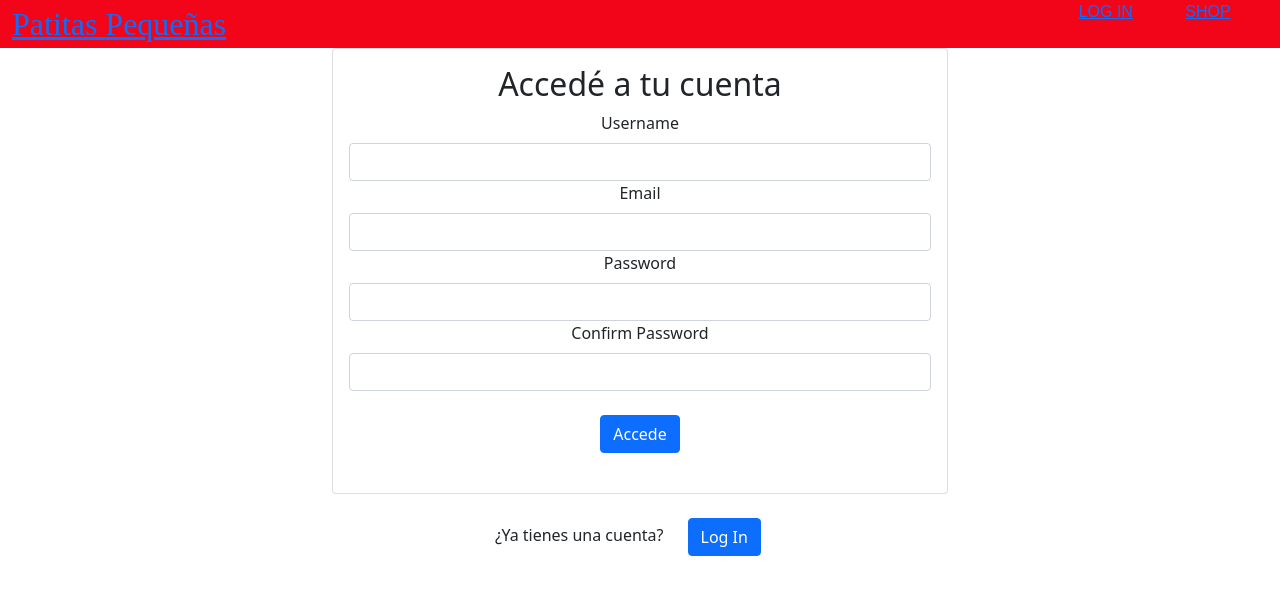
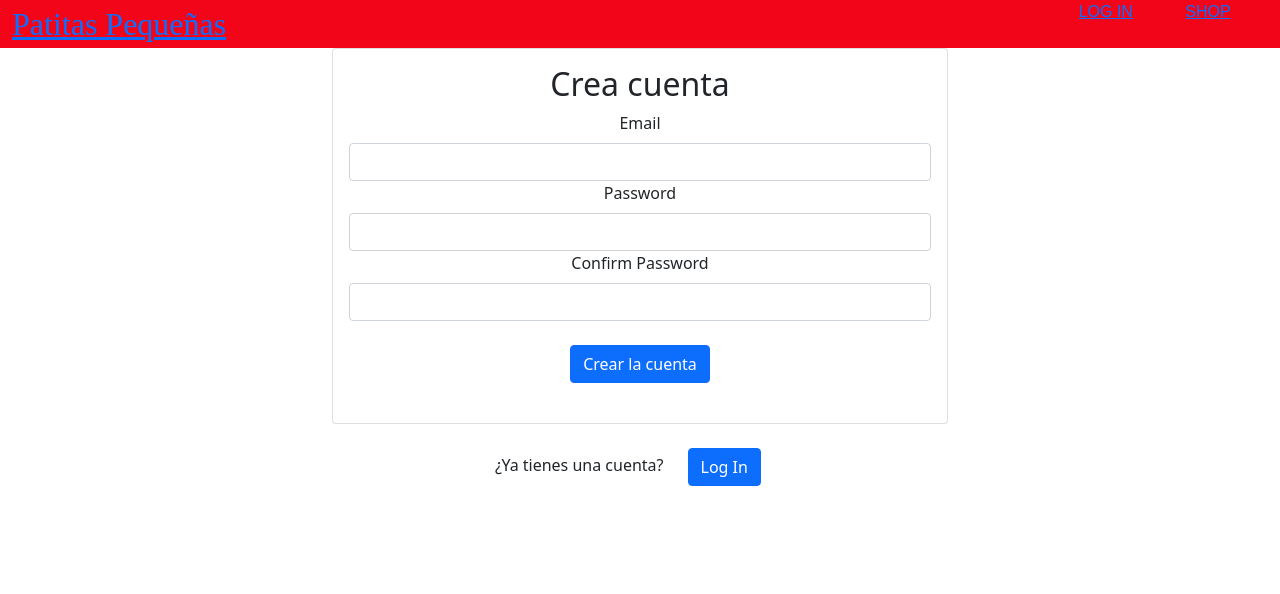
Before and after one commit to lautaro-lezchik/start-line-app, a React (Create React App) app: page /crear-cuenta in a window 1280 px wide. Shown: the top 594 px of the page. Built offline with nearby package versions, Linux system fonts and the light colour scheme; no server answers; a web font is replaced by a local one.

Commit message:
logica de crear una cuenta

```diff
--- a/package.json
+++ b/package.json
@@ -7,6 +7,7 @@
     "@testing-library/react": "^13.2.0",
     "@testing-library/user-event": "^13.5.0",
     "bootstrap": "^5.1.3",
+    "firebase": "^9.8.1",
     "react": "^18.1.0",
     "react-bootstrap": "^2.4.0",
     "react-dom": "^18.1.0",
--- a/src/components/pages/Login.js
+++ /dev/null
@@ -1,40 +0,0 @@
-import { Card, Container, Button, Form } from "react-bootstrap"
-import { useRef } from "react"
-
-const Login = () => {
-    const emailRef = useRef ();
-    const passwordRef = useRef ();
-
-    return (
-        <>
-            <Container className="w-50">
-                <Card>
-                    <Card.Body className="text-center">
-                        <h2>
-                            Accedé a tu cuenta
-                        </h2>
-                        <Form>
-                            <Form.Group id="email">
-                                <Form.Label> Email</Form.Label>
-                                <Form.Control type="email" ref={emailRef} required />
-                            </Form.Group>
-                            <Form.Group id="password">
-                                <Form.Label> Password</Form.Label>
-                                <Form.Control type="password" ref={passwordRef} required />
-                            </Form.Group>
-                            <Button type="submit" className="m-4"> Accede</Button>
-                        </Form>
-                    </Card.Body>
-                </Card>
-                <div className="text-center ">
-                    ¿No tienes una cuenta?
-                    <Button href="/crear-cuenta" className="m-4">
-                        Crear Cuenta
-                    </Button>
-                </div>
-            </Container>
-        </>
-    )
-}
-
-export default Login
--- /dev/null
+++ b/src/context/AuthContext.js
@@ -0,0 +1,39 @@
+import React, { useContext, useEffect, useState } from "react"
+import { auth } from "../utils/AuthFirebaseConfig";
+import { createUserWithEmailAndPassword } from "firebase/auth";
+
+//const auth = getAuth();
+const AuthContext = React.createContext();
+
+export function useAuth () {
+    return useContext(AuthContext)
+}
+
+export function AuthProvider ({children}) {
+    const [currentUser, setCurrentUser] = useState()
+
+    function createAccount (auth, email, password) {
+        return createUserWithEmailAndPassword(auth, email, password)
+    }
+
+    useEffect (()=> {
+        const unsuscribe = auth.onAuthStateChanged(user => {
+            setCurrentUser(user)
+        })
+        return unsuscribe
+    }, [])
+
+
+    const value = {
+        currentUser,
+        createAccount
+    }
+
+    return(
+        <>
+        <AuthContext.Provider value={value}>
+            {children}
+        </AuthContext.Provider>
+        </>
+    )
+}
--- /dev/null
+++ b/src/pages/CrearCuenta.js
@@ -0,0 +1,82 @@
+import { Card, Container, Button, Form } from "react-bootstrap"
+import { useRef, useState } from "react"
+import { Link, useNavigate } from "react-router-dom";
+import { getAuth, createUserWithEmailAndPassword } from "firebase/auth";
+
+
+const CrearCuenta = () => {
+    const emailRef = useRef ();
+    const passwordRef = useRef ();
+    const confirmPasswordRef = useRef ();
+    const [error, setError] = useState("");
+    const [loading, setLoading] = useState(false)
+    const navigate = useNavigate()
+
+
+    async function handleSubmit(e) {
+        e.preventDefault()
+
+        if (passwordRef.current.value !== confirmPasswordRef.current.value) {
+            console.log("Los passwords no son identicos");
+            return setError("Los passwords nos son idénticos")
+        }
+
+        const auth = getAuth();
+        createUserWithEmailAndPassword(auth, emailRef.current.value, passwordRef.current.value)
+        .then(() => {
+            setError("");
+            setLoading(true);
+            navigate("/login");
+        })
+        .catch(() => {
+            setError("No se ha podido crear la cuenta")
+            // ..
+        });
+
+        setLoading(false)
+    }
+
+    return (
+        <>
+            <Container className="w-50">
+                <Card>
+                    <Card.Body className="text-center">
+                        <h2>
+                            Crea cuenta
+                        </h2>
+                        <div>{error &&
+                            <div className="text-danger m-4">
+                                {error}
+                            </div>}
+                        </div>
+                        <Form onSubmit={handleSubmit}>
+                            <Form.Group id="email">
+                                <Form.Label> Email</Form.Label>
+                                <Form.Control type="email" ref={emailRef} required />
+                            </Form.Group>
+                            <Form.Group id="password">
+                                <Form.Label> Password</Form.Label>
+                                <Form.Control type="password" ref={passwordRef} required />
+                            </Form.Group>
+                            <Form.Group id="confirmPassword">
+                                <Form.Label> Confirm Password</Form.Label>
+                                <Form.Control type="password" ref={confirmPasswordRef} required />
+                            </Form.Group>
+                            <Button type="submit" className="m-4"> Crear la cuenta</Button>
+                        </Form>
+                    </Card.Body>
+                </Card>
+                <div className="text-center ">
+                    ¿Ya tienes una cuenta?
+                    <Link to='/login'>
+                        <Button disabled={loading} className="m-4">
+                            Log In
+                        </Button>
+                    </Link>
+                </div>
+            </Container>
+        </>
+    )
+}
+
+export default CrearCuenta
--- a/src/components/pages/LandPage.js
+++ b/src/pages/LandPage.js
@@ -1,4 +1,5 @@
 import { Button, Card, Col, Container, Row } from "react-bootstrap"
+import { Link } from "react-router-dom"
 
 const LandPage = () => {
     return (
@@ -49,12 +50,16 @@ const LandPage = () => {
             </Row>
 
             <Row md={2} className="g-5">
-                <Button href="/login">
-                    Log In
-                </Button>
-                <Button href="/shop">
-                    Ir al Shop
-                </Button>
+                <Link to='/login'>
+                    <Button>
+                        Log In
+                    </Button>
+                </Link>
+                <Link to='/shop'>
+                    <Button>
+                        Ir al Shop
+                    </Button>
+                </Link>
             </Row>
         </Container>
     )
--- a/src/components/pages/CrearCuenta.js
+++ b/src/pages/Login.js
@@ -1,11 +1,11 @@
 import { Card, Container, Button, Form } from "react-bootstrap"
 import { useRef } from "react"
+import { Link } from "react-router-dom";
 
-const CrearCuenta = () => {
-    const usernameRef = useRef ();
+
+const Login = () => {
     const emailRef = useRef ();
     const passwordRef = useRef ();
-    const confirmPasswordRef = useRef ();
 
     return (
         <>
@@ -16,10 +16,6 @@ const CrearCuenta = () => {
                             Accedé a tu cuenta
                         </h2>
                         <Form>
-                            <Form.Group id="username">
-                                <Form.Label> Username</Form.Label>
-                                <Form.Control type="text" ref={usernameRef} required />
-                            </Form.Group>
                             <Form.Group id="email">
                                 <Form.Label> Email</Form.Label>
                                 <Form.Control type="email" ref={emailRef} required />
@@ -28,23 +24,21 @@ const CrearCuenta = () => {
                                 <Form.Label> Password</Form.Label>
                                 <Form.Control type="password" ref={passwordRef} required />
                             </Form.Group>
-                            <Form.Group id="confirmPassword">
-                                <Form.Label> Confirm Password</Form.Label>
-                                <Form.Control type="password" ref={confirmPasswordRef} required />
-                            </Form.Group>
                             <Button type="submit" className="m-4"> Accede</Button>
                         </Form>
                     </Card.Body>
                 </Card>
                 <div className="text-center ">
-                    ¿Ya tienes una cuenta?
-                    <Button href="/login" className="m-4">
-                        Log In
-                    </Button>
+                    ¿No tienes una cuenta?
+                    <Link to='/crear-cuenta'>
+                        <Button className="m-4">
+                            Crear Cuenta
+                        </Button>
+                    </Link>
                 </div>
             </Container>
         </>
     )
 }
 
-export default CrearCuenta
+export default Login
--- /dev/null
+++ b/src/utils/AuthFirebaseConfig.js
@@ -0,0 +1,20 @@
+import "firebase/auth";
+import { initializeApp } from "firebase/app";
+import { getAuth} from "firebase/auth";
+
+
+// Your web app's Firebase configuration
+const firebaseConfig = {
+    apiKey: "AIzaSyC2atwDu5nhU_o4xhDQOES5Ul9JzgQ2rNo",
+    authDomain: "auth-usuarios-e1ad7.firebaseapp.com",
+    projectId: "auth-usuarios-e1ad7",
+    storageBucket: "auth-usuarios-e1ad7.appspot.com",
+    messagingSenderId: "485010265709",
+    appId: "1:485010265709:web:9de1c47af391798b089164"
+};
+
+// Initialize Firebase
+const app = initializeApp(firebaseConfig);
+
+export const auth = getAuth();
+export default app
```
Also changed, not shown: src/App.js (+7 -4 lines), src/pages/Shop.js (renamed from src/components/pages/Shop.js), 1 other file (tests, documents, lock files or other folders).
